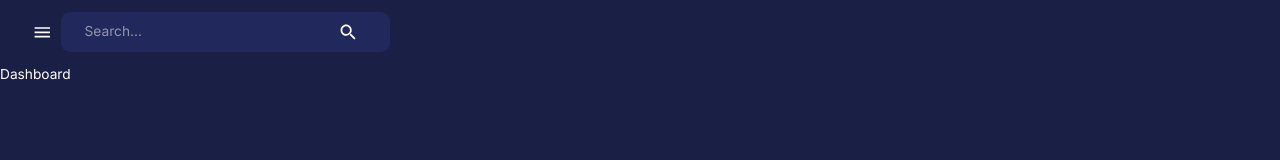
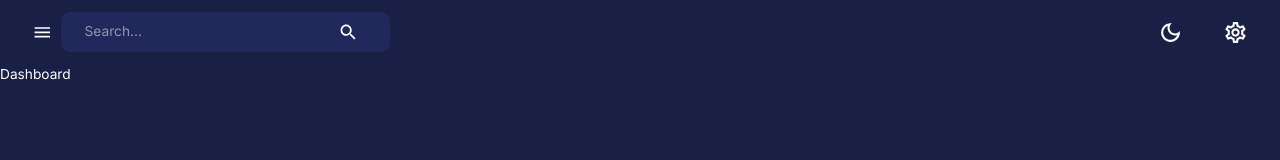
Before and after one commit to SuhasPalani/Admin-Dashboard, a React (Create React App) app in the folder client/: page /dashboard in a window 1280 px wide. Shown: the top 160 px of the page. Built offline with nearby package versions, Linux system fonts and the light colour scheme.

Commit message:
light and dark mode and setting icon

```diff
--- a/client/src/components/Navbar.jsx
+++ b/client/src/components/Navbar.jsx
@@ -1,9 +1,16 @@
 import React from "react";
-import { Menu as MenuIcon, Search } from "@mui/icons-material";
+import {
+  DarkModeOutlined,
+  LightModeOutlined,
+  Menu as MenuIcon,
+  Search,
+  SettingsOutlined,
+} from "@mui/icons-material";
 import FlexBetween from "./FlexBetween";
 import { useDispatch } from "react-redux";
 import { useTheme } from "@mui/material/styles"; // Import useTheme from MUI
 import { AppBar, IconButton, InputBase, Toolbar } from "@mui/material";
+import { setMode } from "state";
 
 const Navbar = () => {
   const dispatch = useDispatch();
@@ -43,6 +50,20 @@ const Navbar = () => {
             </IconButton>
           </FlexBetween>
         </FlexBetween>
+
+        {/* Rightbar */}
+        <FlexBetween gap="1.5rem">
+          <IconButton onClick={() => dispatch(setMode())}>
+            {theme.palette.mode === "dark" ? (
+              <DarkModeOutlined sx={{ fontSize: "25px" }} />
+            ) : (
+              <LightModeOutlined sx={{ fontSize: "25px" }} />
+            )}
+          </IconButton>
+          <IconButton>
+            <SettingsOutlined sx={{ fontSize: "25px" }} />
+          </IconButton>
+        </FlexBetween>
       </Toolbar>
     </AppBar>
   );
```
